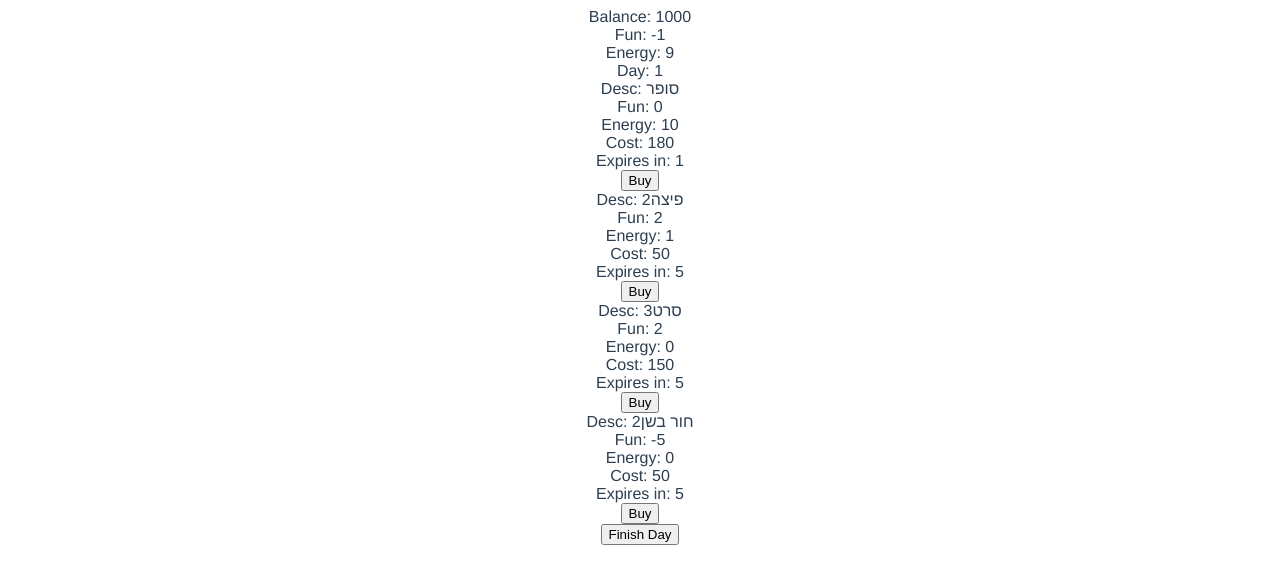
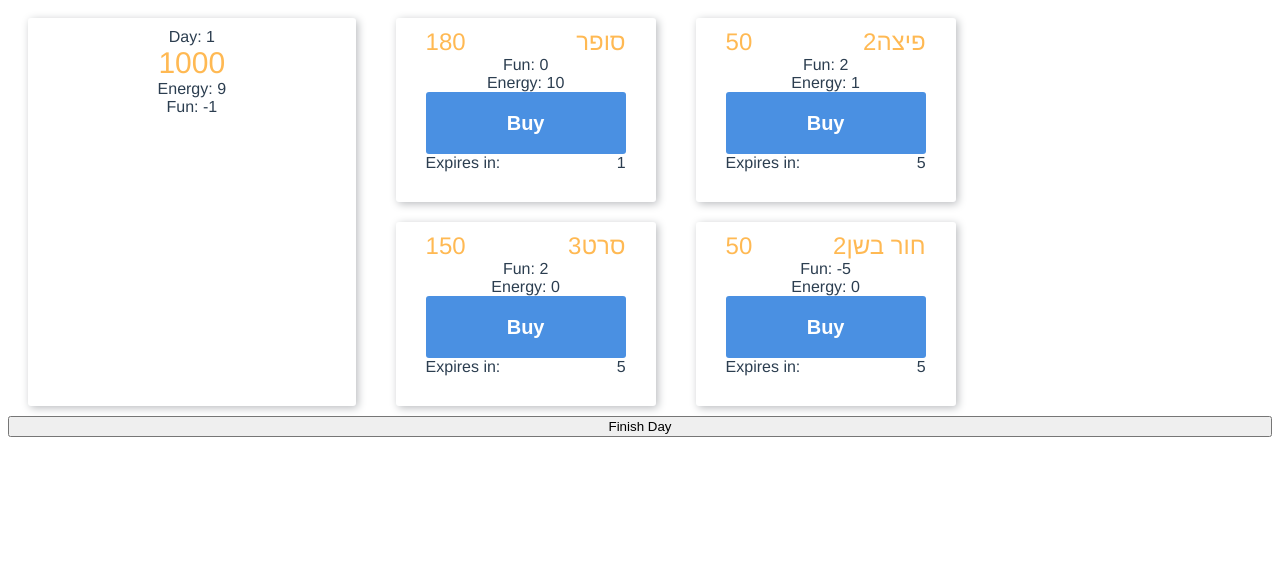
Before and after one commit to riseupil/tazrim-game, a Vue app: page / in a window 1280 px wide. Both pictures are taken after a click on the button "Finish Day". Shown: the top 584 px of the page. Built offline with nearby package versions, Linux system fonts and the light colour scheme.

Commit message:
add some colorful UI to the screen and refactor card to component

```diff
--- a/package.json
+++ b/package.json
@@ -8,6 +8,7 @@
     "lint": "vue-cli-service lint"
   },
   "dependencies": {
+    "font-awesome": "^4.7.0",
     "lodash": "^4.17.11",
     "moment": "^2.24.0",
     "vue": "^2.5.22",
--- /dev/null
+++ b/src/components/Card.vue
@@ -0,0 +1,61 @@
+<template>
+  <div class="card">
+    <div class="top-line">
+      <div class="cost">{{ card.card.cost }}</div>
+      <div class="title">{{ card.card.description }}</div>
+    </div>
+    <div class="fun">Fun: {{ card.card.fun }}</div>
+    <div class="energy">Energy: {{ card.card.energy }}</div>
+    <button class="button" v-on:click="clickcb(card)" :disabled="card.used">Buy</button>
+    <div class="turns-left">
+      <div>Expires in:</div>
+      <div>{{ card.turnsLeft }}</div>
+    </div>
+  </div>
+</template>
+
+<script>
+  export default {
+    name: 'Card',
+    props: [
+      'card',
+      'clickcb'
+    ],
+  }
+</script>
+
+<!-- Add "scoped" attribute to limit CSS to this component only -->
+<style scoped lang="scss">
+  @import '../riseup-colors.scss';
+  .card {
+    margin: 10px 20px;
+    border-radius: 3px;
+    box-shadow: 2px 2px 8px 0 $riseup_shadow_gray;
+    padding: 10px 30px 30px 30px;
+    width: 200px;
+    .top-line {
+      display: flex;
+      justify-content: space-between;
+      color: $riseup_mustard;
+      font-size: 24px;
+    }
+    .button {
+      width: 100%;
+      border-radius: 3px;
+      border: none;
+      background-color: $riseup_light_blue;
+      color: $riseup_white;
+      font-size: 20px;
+      line-height: 60px;
+      font-weight: bold;
+      transition: opacity 1s;
+      &:disabled {
+        opacity: 0.5;
+      }
+    }
+    .turns-left {
+      display: flex;
+      justify-content: space-between;
+    }
+  }
+</style>
--- a/src/components/HelloWorld.vue
+++ b/src/components/HelloWorld.vue
@@ -1,20 +1,13 @@
 <template>
-  <div>
+  <div class="container">
     <div class="score-board">
-      <div class="balance">Balance: {{ balance }}</div>
+      <div class="day">Day: {{ day }}</div>
+      <div class="balance">{{ balance }}</div>
+      <div class="energy">Energy: {{ energy }}</div>
       <div class="fun">Fun: {{ fun }}</div>
-      <div class="energy">Energy: {{ energy }}</div>
-      <div class="day">Day: {{ day }}</div>
     </div>
     <div class="open-cards">
-      <div class="card" v-for="(card, index) in openCards" v-bind:key="index">
-        <div class="title">Desc: {{ card.card.description }}</div>
-        <div class="fun">Fun: {{ card.card.fun }}</div>
-        <div class="energy">Energy: {{ card.card.energy }}</div>
-        <div class="cost">Cost: {{ card.card.cost }}</div>
-        <div class="turns-left">Expires in: {{ card.turnsLeft }}</div>
-        <button v-on:click="useCard(card)" :disabled="card.used">Buy</button>
-      </div>
+      <card v-for="(card, index) in openCards" v-bind:key="index" :card="card" :clickcb="useCard"></card>
     </div>
     <button v-on:click="finishDay">Finish Day</button>
   </div>
@@ -23,6 +16,8 @@
 <script>
 
 import _ from 'lodash';
+
+import Card from './Card.vue';
 
 const cards = [
   {
@@ -112,8 +107,8 @@ export default {
       openCards: [],
     };
   },
-  computed: {
-
+  components: {
+    Card,
   },
   methods: {
     useCard(openCard) {
@@ -204,4 +199,29 @@ export default {
 
 <!-- Add "scoped" attribute to limit CSS to this component only -->
 <style scoped lang="scss">
+  @import '../riseup-colors.scss';
+  .container {
+    display: flex;
+    flex-wrap: wrap;
+    .score-board {
+      flex: 1 25%;
+      margin: 10px 20px;
+      border-radius: 3px;
+      box-shadow: 2px 2px 8px 0 $riseup_shadow_gray;
+      padding: 10px 0 30px;
+      width: 320px;
+      .balance {
+        color: $riseup_mustard;
+        font-size: 30px;
+      }
+    }
+    .open-cards {
+      flex: 1 70%;
+      display: flex;
+      flex-wrap: wrap;
+    }
+    button {
+      flex: 1 100%;
+    }
+  }
 </style>
--- /dev/null
+++ b/src/riseup-colors.scss
@@ -0,0 +1,11 @@
+$riseup_light_red: #f95f6a;
+$riseup_light_blue: #4a90e2;
+$riseup_light_green: #3adf9f;
+$riseup_shadow_gray: #babcbf;
+$riseup_gray: #2b323b;
+$riseup_light_gray: #9b9b9b;
+$riseup_shadow_blue: #2666b2;
+$riseup_very_light_gray: #dddddd;
+$riseup_mustard: #ffb953;
+$riseup_success_green: #3deb99;
+$riseup_white: #ffffff;
```
Also changed, not shown: 1 other file (tests, documents, lock files or other folders).
